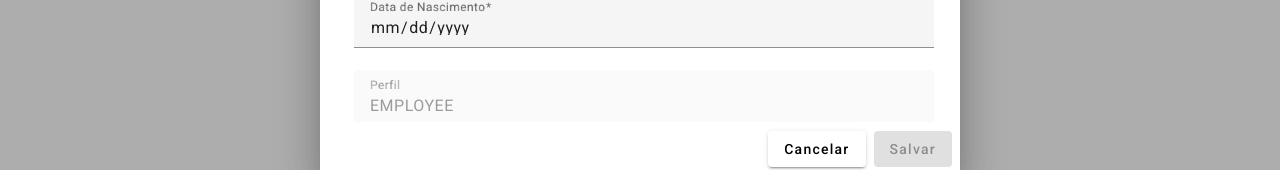
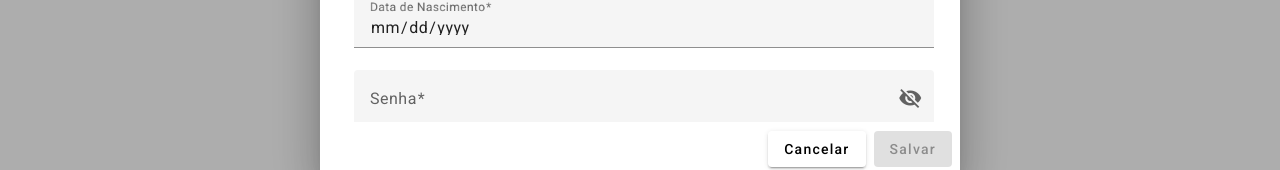
Before and after one commit to Jesiel15/act-gerenciador-funcionarios, an Angular app: page /funcionarios in a window 1280 px wide. Both pictures are taken after a click on the button "Adicionar Funcionário". Shown: the part 549-719 px from the top of the page. Built offline with nearby package versions, Linux system fonts and the light colour scheme; no server answers.

Commit message:
Correcao modal e alerta no CRUD

```diff
--- a/src/app/pages/funcionarios/funcionarios.component.ts
+++ b/src/app/pages/funcionarios/funcionarios.component.ts
@@ -23,6 +23,7 @@ export class FuncionariosComponent implements OnInit {
     'profile',
     'actions',
   ];
+
   constructor(
     private userService: UserService,
     private snackBar: MatSnackBar,
@@ -40,15 +41,18 @@ export class FuncionariosComponent implements OnInit {
   }
 
   adicionarFuncionario() {
-    const dialogRef = this.dialog.open(ModalAdicionarEditarFuncionarioComponent, {
-      width: '50%',
-      data: '',
-    });
+    const dialogRef = this.dialog.open(
+      ModalAdicionarEditarFuncionarioComponent,
+      {
+        width: '50%',
+        data: '',
+      }
+    );
 
     dialogRef.afterClosed().subscribe((result) => {
       if (result) {
-        console.log(result);
         this.funcionarios.push(result);
+        this.salvarFuncionario(result);
       }
     });
   }
@@ -59,14 +63,59 @@ export class FuncionariosComponent implements OnInit {
       funcionario.email &&
       funcionario.document &&
       funcionario.phone &&
-      funcionario.manager_name &&
-      funcionario.date_of_birth &&
-      funcionario.profile &&
-      funcionario.password
+      funcionario.date_of_birth
     );
   }
 
-  private mostrarAlerta(mensagem: string): void {
+  salvarFuncionario(funcionario: User): void {
+    if (!this.validarFuncionario(funcionario)) {
+      this.mostrarAlerta(
+        'Preencha todos os campos obrigatórios antes de salvar!'
+      );
+      return;
+    }
+
+    if (funcionario.id) {
+      this.userService.updateUser(funcionario).subscribe((response) => {
+        this.mostrarAlerta('Funcionário atualizado com sucesso!');
+        this.getFuncionarios();
+      });
+    } else {
+      this.userService.createUser(funcionario).subscribe((response) => {
+        if (response.response.id) {
+          funcionario.id = response.response.id;
+        }
+        this.getFuncionarios();
+        this.mostrarAlerta('Funcionário criado com sucesso!');
+      });
+    }
+  }
+
+  editarFuncionario(funcionario: User): void {
+    const dialogRef = this.dialog.open(
+      ModalAdicionarEditarFuncionarioComponent,
+      {
+        width: '50%',
+        data: funcionario,
+      }
+    );
+
+    dialogRef.afterClosed().subscribe((result) => {
+      if (result) {
+        this.funcionarios.push(result);
+        this.salvarFuncionario(result);
+      }
+    });
+  }
+
+  removerFuncionario(id: string): void {
+    this.userService.deleteUser(id).subscribe(() => {
+      this.funcionarios = this.funcionarios.filter((f) => f.id !== id);
+      this.mostrarAlerta('Funcionário excluído com sucesso!');
+    });
+  }
+
+  mostrarAlerta(mensagem: string): void {
     this.snackBar.open(mensagem, 'Fechar', {
       duration: 6000,
       verticalPosition: 'top',
@@ -74,47 +123,4 @@ export class FuncionariosComponent implements OnInit {
       panelClass: ['snackbar-alert'],
     });
   }
-
-  salvarFuncionario(funcionario: User): void {
-    if (!this.validarFuncionario(funcionario)) {
-      console.warn('Preencha todos os campos obrigatórios antes de salvar.');
-      this.mostrarAlerta(
-        'Preencha todos os campos obrigatórios antes de salvar!'
-      );
-      return;
-    }
-
-    if (funcionario.id) {
-      this.userService.updateUser(funcionario).subscribe((response) => {});
-    } else {
-      this.userService.createUser(funcionario).subscribe((response) => {
-        if (response.response.id) {
-          funcionario.id = response.response.id;
-        }
-        this.getFuncionarios();
-      });
-    }
-  }
-
-  editarFuncionario(funcionario: User): void {
-    console.log(funcionario);
-
-    const dialogRef = this.dialog.open(ModalAdicionarEditarFuncionarioComponent, {
-      width: '50%',
-      data: funcionario,
-    });
-
-    dialogRef.afterClosed().subscribe((result) => {
-      if (result) {
-        console.log(result);
-        this.funcionarios.push(result);
-      }
-    });
-  }
-
-  removerFuncionario(id: string): void {
-    this.userService.deleteUser(id).subscribe(() => {
-      this.funcionarios = this.funcionarios.filter((f) => f.id !== id);
-    });
-  }
 }
--- a/src/app/shared/components/modal-adicionar-editar-funcionario/modal-adicionar-editar-funcionario.component.html
+++ b/src/app/shared/components/modal-adicionar-editar-funcionario/modal-adicionar-editar-funcionario.component.html
@@ -45,6 +45,28 @@
 
     <div class="full-width">
       <mat-form-field>
+        <mat-label>Senha</mat-label>
+        <input
+          matInput
+          [type]="hidePassword ? 'password' : 'text'"
+          formControlName="password"
+        />
+        <button
+          mat-icon-button
+          matSuffix
+          (click)="hidePassword = !hidePassword"
+          [attr.aria-label]="'Esconder password'"
+          [attr.aria-pressed]="hidePassword"
+        >
+          <mat-icon>{{
+            hidePassword ? "visibility_off" : "visibility"
+          }}</mat-icon>
+        </button>
+      </mat-form-field>
+    </div>
+
+    <div class="full-width">
+      <mat-form-field>
         <mat-label>Perfil</mat-label>
         <input matInput formControlName="profile" />
       </mat-form-field>
--- a/src/app/shared/components/modal-adicionar-editar-funcionario/modal-adicionar-editar-funcionario.component.ts
+++ b/src/app/shared/components/modal-adicionar-editar-funcionario/modal-adicionar-editar-funcionario.component.ts
@@ -11,6 +11,7 @@ import { ProfileEnum } from '../../enums/profile.enum';
 })
 export class ModalAdicionarEditarFuncionarioComponent {
   funcionarioForm: FormGroup;
+  hidePassword = true;
 
   constructor(
     private fb: FormBuilder,
@@ -19,12 +20,14 @@ export class ModalAdicionarEditarFuncionarioComponent {
   ) {
     console.log('data', data);
     this.funcionarioForm = this.fb.group({
+      id: [data?.id || ''],
       name: [data?.name || '', Validators.required],
       email: [data?.email || '', [Validators.required, Validators.email]],
       document: [data?.document || '', Validators.required],
       phone: [data?.phone || '', Validators.required],
       manager_name: [data?.manager_name || ''],
       date_of_birth: [data?.date_of_birth || '', Validators.required],
+      password: [data?.password || '', Validators.required],
       profile: [
         { value: this.data?.profile || ProfileEnum.EMPLOYEE, disabled: true },
       ],
@@ -33,6 +36,7 @@ export class ModalAdicionarEditarFuncionarioComponent {
 
   salvar() {
     if (this.funcionarioForm.valid) {
+      this.funcionarioForm.get('profile')?.enable();
       this.dialogRef.close(this.funcionarioForm.value);
     }
   }
--- a/src/app/shared/components/modal-adicionar-editar-funcionario/modal-adicionar-editar-funcionario.module.ts
+++ b/src/app/shared/components/modal-adicionar-editar-funcionario/modal-adicionar-editar-funcionario.module.ts
@@ -6,6 +6,7 @@ import { FormsModule, ReactiveFormsModule } from '@angular/forms';
 import { MatInputModule } from '@angular/material/input';
 import { MatDialogModule } from '@angular/material/dialog';
 import { MatButtonModule } from '@angular/material/button';
+import { MatIconModule } from '@angular/material/icon';
 
 @NgModule({
   declarations: [ModalAdicionarEditarFuncionarioComponent],
@@ -17,6 +18,7 @@ import { MatButtonModule } from '@angular/material/button';
     MatFormFieldModule,
     MatInputModule,
     MatButtonModule,
+    MatIconModule
   ],
 })
 export class ModalAdicionarEditarFuncionarioModule {}
```
